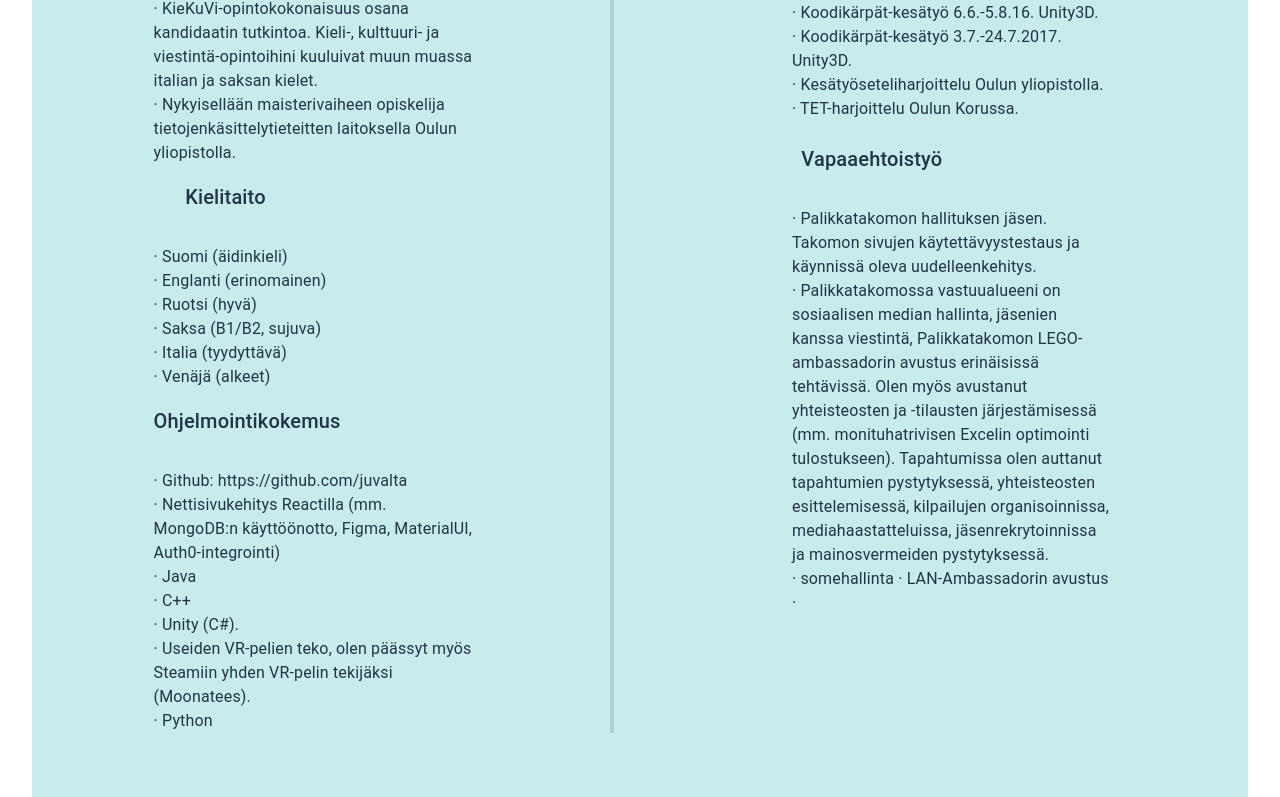
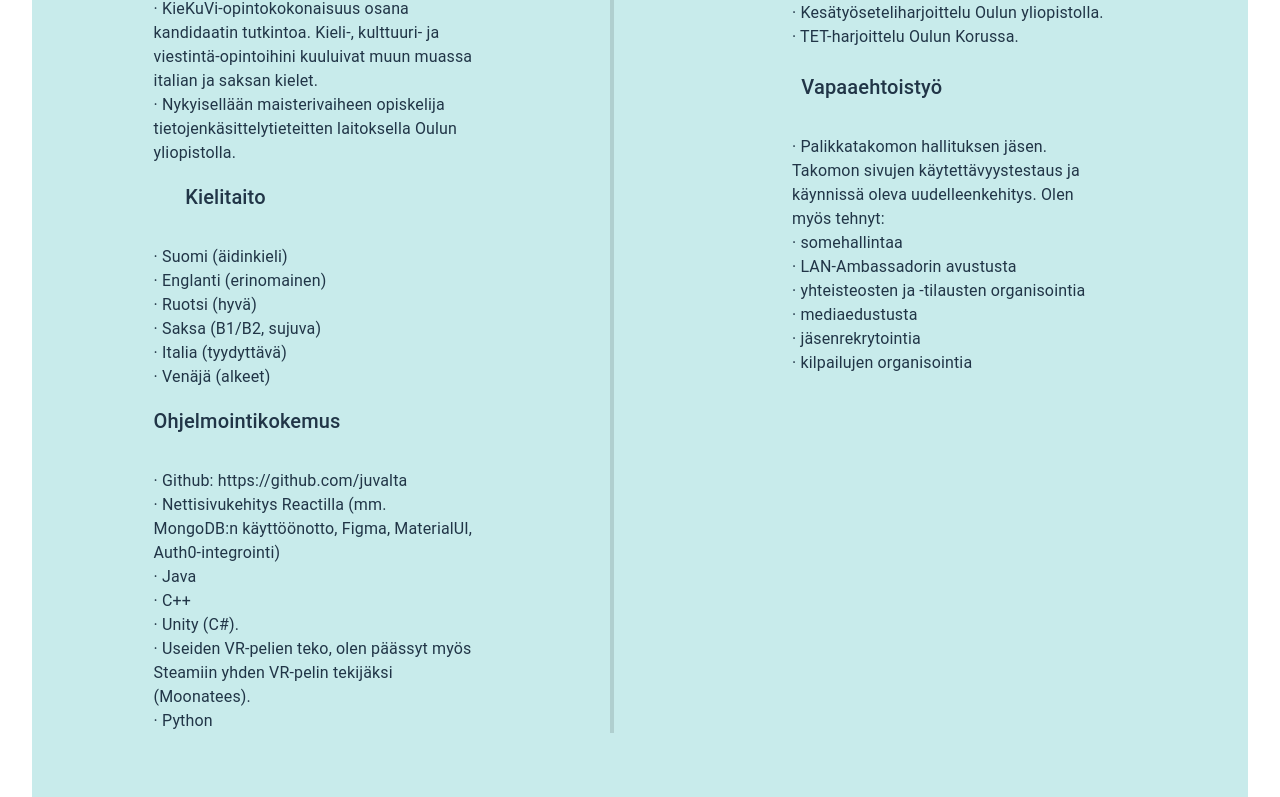
Before and after one commit to juvalta/cv, a React (Vite) app: page / in a window 1280 px wide. Shown: the part 838-1635 px from the top of the page. Built offline with nearby package versions, Linux system fonts and the light colour scheme.

Commit message:
Added gh-pages and configured it

```diff
--- a/package.json
+++ b/package.json
@@ -1,5 +1,6 @@
 {
   "name": "cv",
+  "homepage": "https://juvalta.github.io/cv"
   "private": true,
   "version": "0.0.0",
   "type": "module",
@@ -7,7 +8,9 @@
     "dev": "vite",
     "build": "vite build",
     "lint": "eslint .",
-    "preview": "vite preview"
+    "preview": "vite preview",
+	"predeploy": "npm run build",
+	"deploy": "gh-pages -d build"
   },
   "dependencies": {
     "@emotion/react": "^11.13.3",
@@ -26,6 +29,7 @@
     "eslint-plugin-react": "^7.35.0",
     "eslint-plugin-react-hooks": "^5.1.0-rc.0",
     "eslint-plugin-react-refresh": "^0.4.9",
+    "gh-pages": "^6.1.1",
     "globals": "^15.9.0",
     "vite": "^5.4.1"
   }
--- a/src/App.jsx
+++ b/src/App.jsx
@@ -133,7 +133,8 @@ function App() {
                 · Videonmuokkaus (Davinci Resolve). <br />
 
                 · Esiintymistilanteissa toimiminen. <br/>
-                  · Olen LEGO-harrastukseni kautta ollut näytteilleasettajana eli esiintyjänä Suomen eri LEGO-messuilla omien LEGO-teosteni kanssa. Suurimmilla messuilla vierailijoita on ollut jopa kymmenen tuhatta, ja olen ollut esittelemässä sekä omia teoksiani että Palikkatakomon yhteisteoksia. <br />
+                  · Olen LEGO-harrastukseni kautta ollut näytteilleasettajana eli esiintyjänä Suomen eri LEGO-messuilla <br />
+                    · vierailijoita on ollut jopa 10000. <br />
               </Typography>
 
               <Typography variant="h6" style={{ marginRight: "50%", marginTop: '5%' }}> Työkokemus <br /> <br /> </Typography>
@@ -155,12 +156,13 @@ function App() {
               <Typography variant="h6" style={{ marginRight: "50%" }}> Vapaaehtoistyö <br /> <br /> </Typography>
               <Typography variant="body1" style={{ textAlign: "left", lineHeight: '150%' }}>
 
-                · Palikkatakomon hallituksen jäsen. Takomon sivujen käytettävyystestaus ja käynnissä oleva uudelleenkehitys. <br />
-
-                · Palikkatakomossa vastuualueeni on sosiaalisen median hallinta, jäsenien kanssa viestintä, Palikkatakomon LEGO-ambassadorin avustus erinäisissä tehtävissä. Olen myös avustanut yhteisteosten ja -tilausten järjestämisessä (mm. monituhatrivisen Excelin optimointi tulostukseen). Tapahtumissa olen auttanut tapahtumien pystytyksessä, yhteisteosten esittelemisessä, kilpailujen organisoinnissa, mediahaastatteluissa, jäsenrekrytoinnissa ja mainosvermeiden pystytyksessä. <br />
-                  · somehallinta
-                  · LAN-Ambassadorin avustus
-                  ·
+                · Palikkatakomon hallituksen jäsen. Takomon sivujen käytettävyystestaus ja käynnissä oleva uudelleenkehitys. Olen myös tehnyt: <br />
+                  · somehallintaa <br />
+                  · LAN-Ambassadorin avustusta <br />
+                  · yhteisteosten ja -tilausten organisointia <br />
+                  · mediaedustusta <br />
+                  · jäsenrekrytointia <br />
+                  · kilpailujen organisointia <br />
               </Typography>
             </div>
 
```
Also changed, not shown: 1 other file (tests, documents, lock files or other folders).
